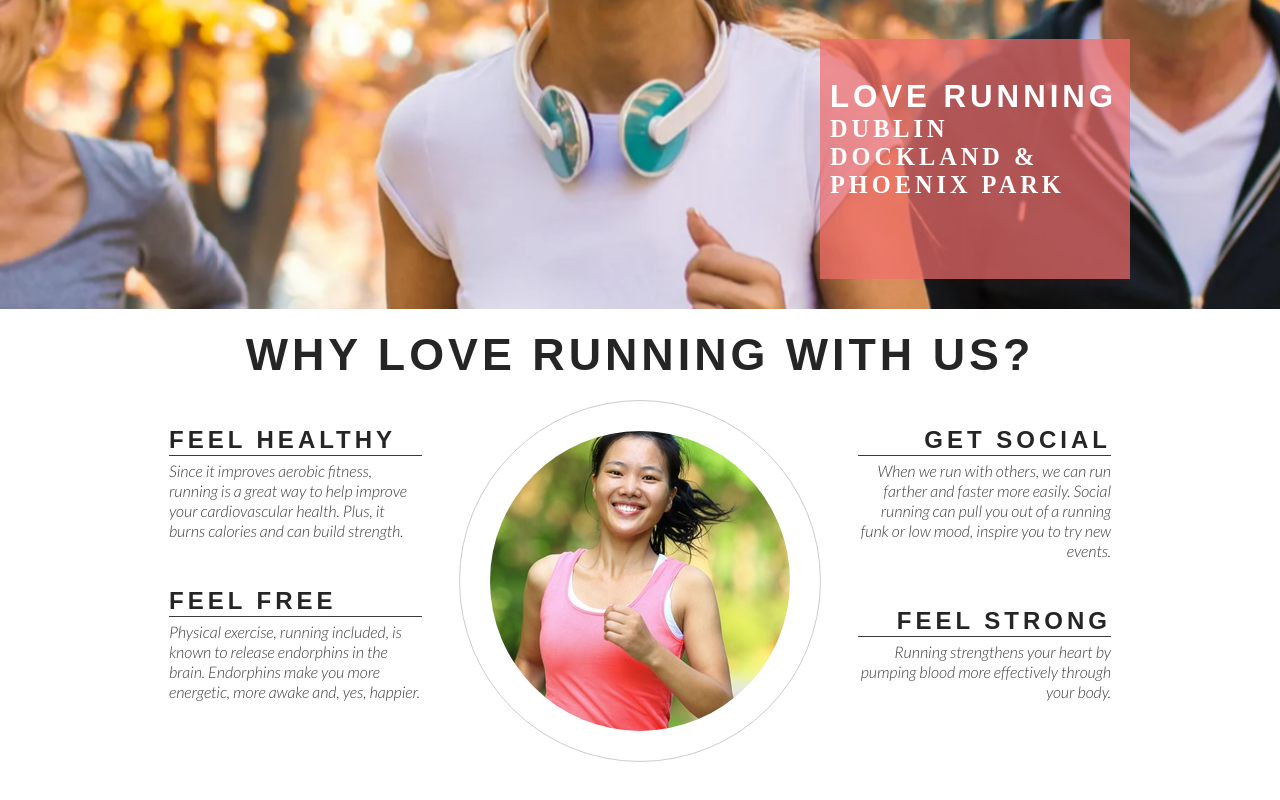
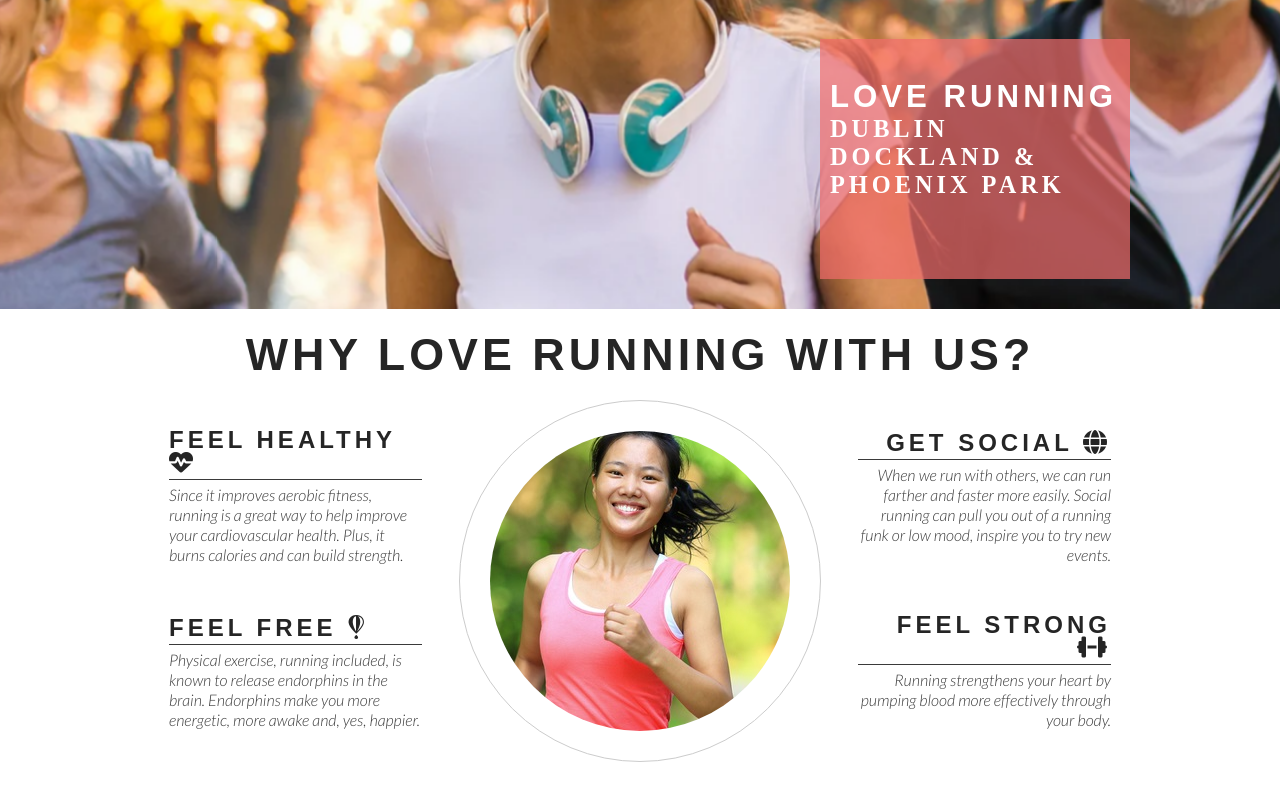
Before and after one commit to Fwhiterabbit/love-running2, a plain HTML site: page index.html in a window 1280 px wide. Shown: the part 366-1166 px from the top of the page. Drawn offline with Linux system fonts and the light colour scheme.

Commit message:
aff font icons to lub ethos section

```diff
--- a/index.html
+++ b/index.html
@@ -41,14 +41,14 @@
         <h2 id="welcome">Why Love Running With Us?</h2>
         <div id="left-about">
             <div class="left-about-heading">
-                <h2>Feel Healthy</h2>
+                <h2>Feel Healthy <i class="fa-solid fa-heart-pulse"></i></h2>
                 <hr>
                 <p>Since it improves aerobic fitness, running is a great way to help improve your cardiovascular health.
                      Plus, it burns calories and can build strength.
                 </p>
             </div>
             <div class="left-about-heading">
-                <h2>Feel Free</h2>
+                <h2>Feel Free <i class="fa-brands fa-fly"></i></h2>
                 <hr>
                 <p>Physical exercise, running included, is known to release endorphins in the brain.
                      Endorphins make you more energetic, more awake and, yes, happier.
@@ -57,14 +57,14 @@
         </div>
         <div id="right-about">
             <div class="right-about-heading">
-                <h2>Get Social</h2>
+                <h2>Get Social <i class="fa-solid fa-globe"></i></h2>
                 <hr>
                 <p>When we run with others, we can run farther and faster more easily.
                     Social running can pull you out of a running funk or low mood, inspire you to try new events.
                 </p>
             </div>
             <div class="right-about-heading">
-                <h2>Feel Strong</h2>
+                <h2>Feel Strong <i class="fa-solid fa-dumbbell"></i></h2>
                 <hr>
                 <p>Running strengthens your heart by pumping blood more effectively through your body.
                 </p>
@@ -77,6 +77,12 @@
         </div>
     </section>
     <section>running locations and distance</section>
-    <footer>Social links here</footer>
+    <footer>
+        Social links here
+    </footer>
+<!-- font awesome scritp -->
+<script src="https://kit.fontawesome.com/49bf9a8d3c.js" crossorigin="anonymous"></script>
+
+
 </body>
 </html>
```
